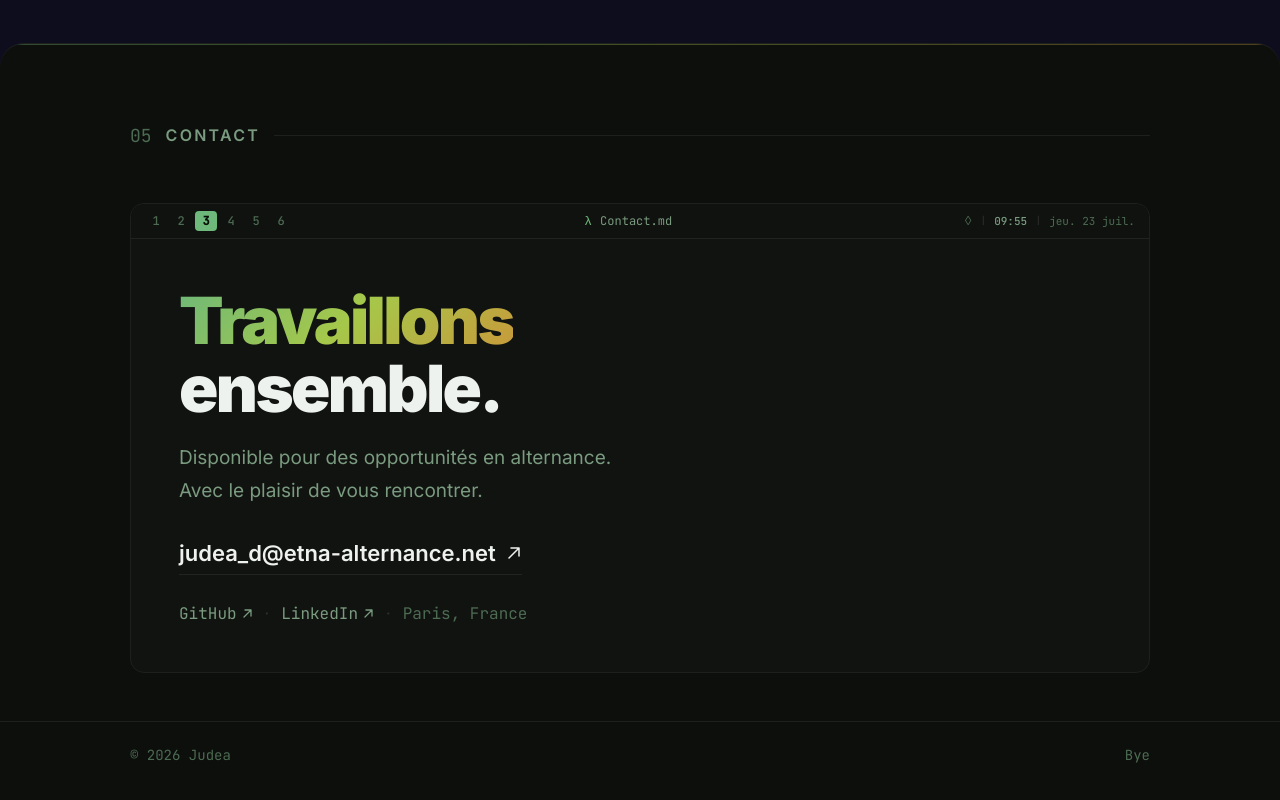
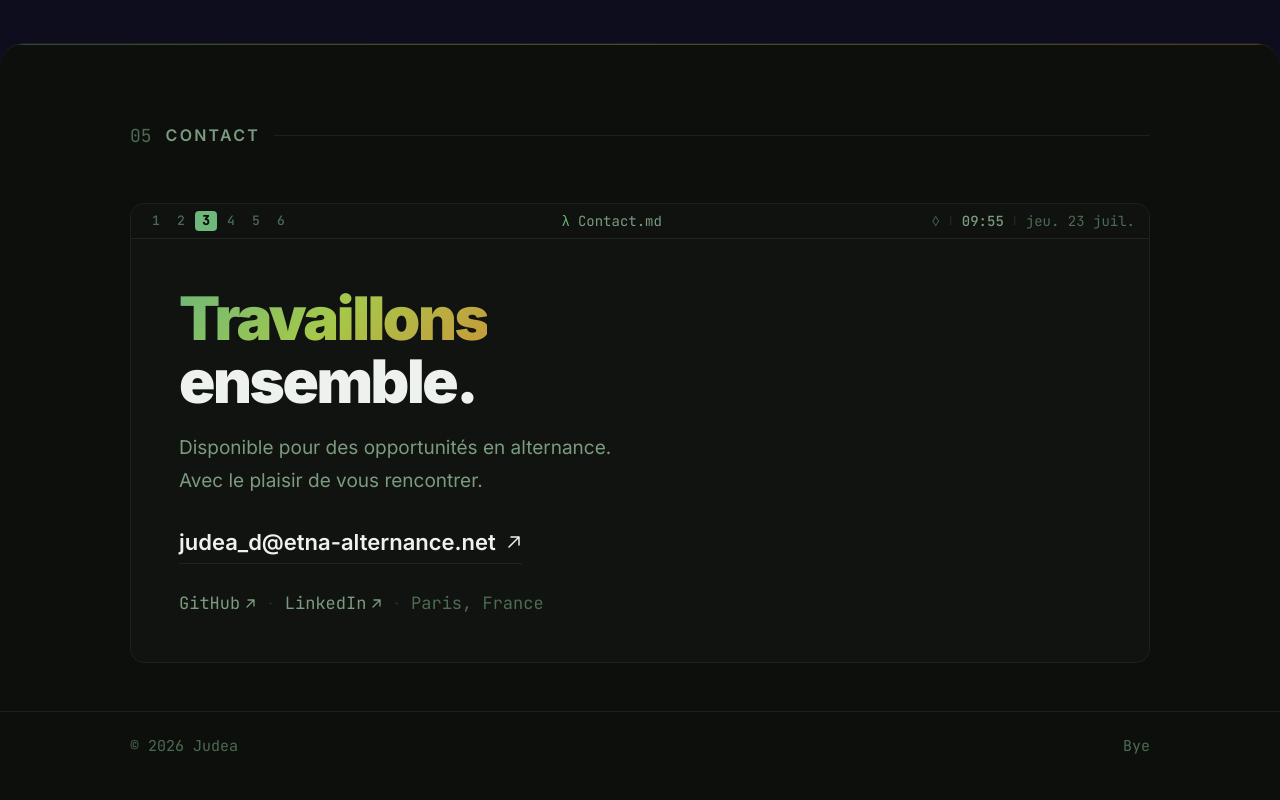
Before and after one commit to David-JUDEA/My-portfolio, a React (Vite) app in the folder portfolio/: page / in a window 1280 px wide. Shown: the part 2539-3339 px from the top of the page. Built offline with nearby package versions, Linux system fonts and the light colour scheme.

Commit message:
[REFACTOR]: increase the font size.

```diff
--- a/portfolio/src/components/Contact.css
+++ b/portfolio/src/components/Contact.css
@@ -36,7 +36,7 @@
   width: 22px;
   height: 20px;
   border-radius: 4px;
-  font-size: 12px;
+  font-size: 13px;
   font-weight: 500;
   color: var(--muted);
   transition: all 0.15s;
@@ -58,14 +58,14 @@
   align-items: center;
   gap: 8px;
   color: var(--muted2);
-  font-size: 12px;
+  font-size: 14px;
   white-space: nowrap;
   overflow: hidden;
   text-overflow: ellipsis;
 }
 .omarchy-title-icon {
   color: var(--green);
-  font-size: 13px;
+  font-size: 14px;
   flex-shrink: 0;
 }
 
@@ -81,11 +81,11 @@
   align-items: center;
   gap: 5px;
   color: var(--muted);
-  font-size: 11px;
+  font-size: 14px;
   white-space: nowrap;
 }
 .wifi-icon {
-  font-size: 13px;
+  font-size: 14px;
 }
 .omarchy-sys-time {
   color: var(--muted2);
@@ -104,7 +104,7 @@
 
 /* Heading */
 .contact__heading {
-  font-size: clamp(44px, 6.5vw, 65px);
+  font-size: clamp(44px, 6.5vw, 60px);
   font-weight: 900;
   line-height: 1.05;
   letter-spacing: -0.04em;
@@ -152,7 +152,7 @@
   align-items: center;
   gap: 5px;
   font-family: var(--mono);
-  font-size: 16px;
+  font-size: 17px;
   color: var(--muted2);
   transition: color 0.2s;
 }
@@ -164,7 +164,7 @@
 }
 .contact__location {
   font-family: var(--mono);
-  font-size: 16px;
+  font-size: 17px;
   color: var(--muted);
 }
 
@@ -181,7 +181,7 @@
 }
 .contact__footer span {
   font-family: var(--mono);
-  font-size: 14px;
+  font-size: 15px;
   color: var(--muted);
 }
 
```
